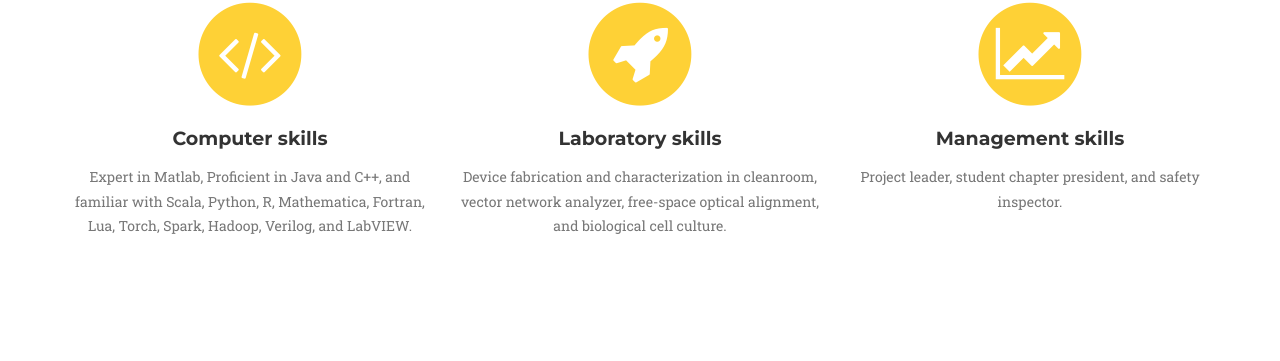
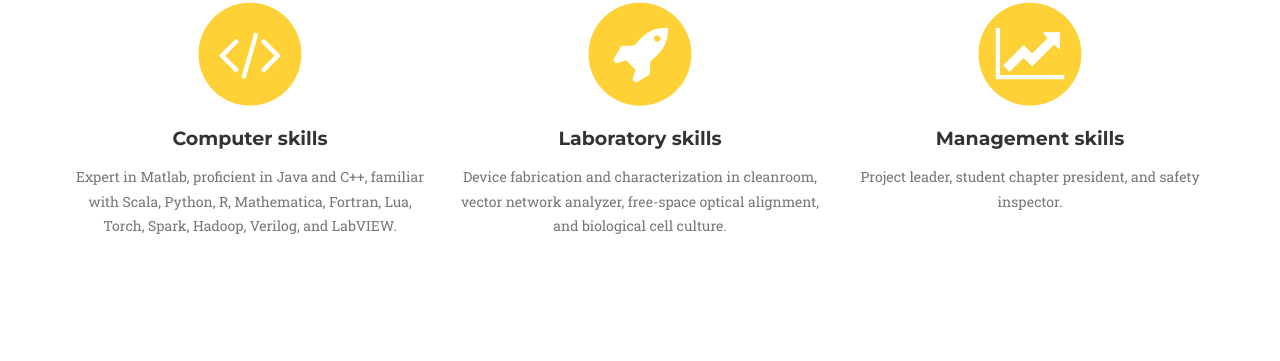
Before and after one commit to atamahjoubfar/atamahjoubfar.github.io, a Jekyll site: the page built from index.html, in a window 1280 px wide and 900 px high, scrolled down 1053 px. Shown: the part 93-454 px from the top of the window. Built offline with Jekyll 4.4.1, drawn with Linux system fonts in a browser that asks for light colours; some web fonts are replaced.

Commit message:
Edited computer skills

```diff
--- a/_includes/skills.html
+++ b/_includes/skills.html
@@ -14,7 +14,7 @@
                         <i class="fa fa-code fa-stack-1x fa-inverse"></i>
                     </span>
                     <h4 class="skill-heading">Computer skills</h4>
-                    <p class="text-muted">Expert in Matlab, Proficient in Java and C++, and familiar with Scala, Python, R, Mathematica, Fortran, Lua, Torch, Spark, Hadoop, Verilog, and LabVIEW.</p>
+                    <p class="text-muted">Expert in Matlab, proficient in Java and C++, familiar with Scala, Python, R, Mathematica, Fortran, Lua, Torch, Spark, Hadoop, Verilog, and LabVIEW.</p>
                 </div>
                 <div class="col-md-4">
                     <span class="fa-stack fa-4x">
```
